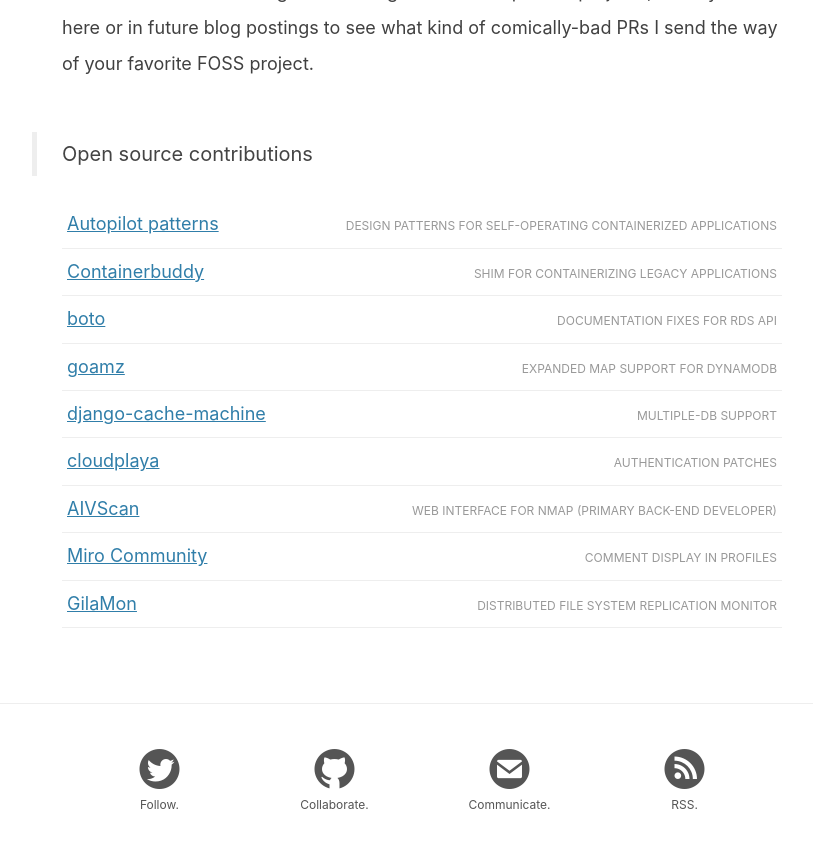
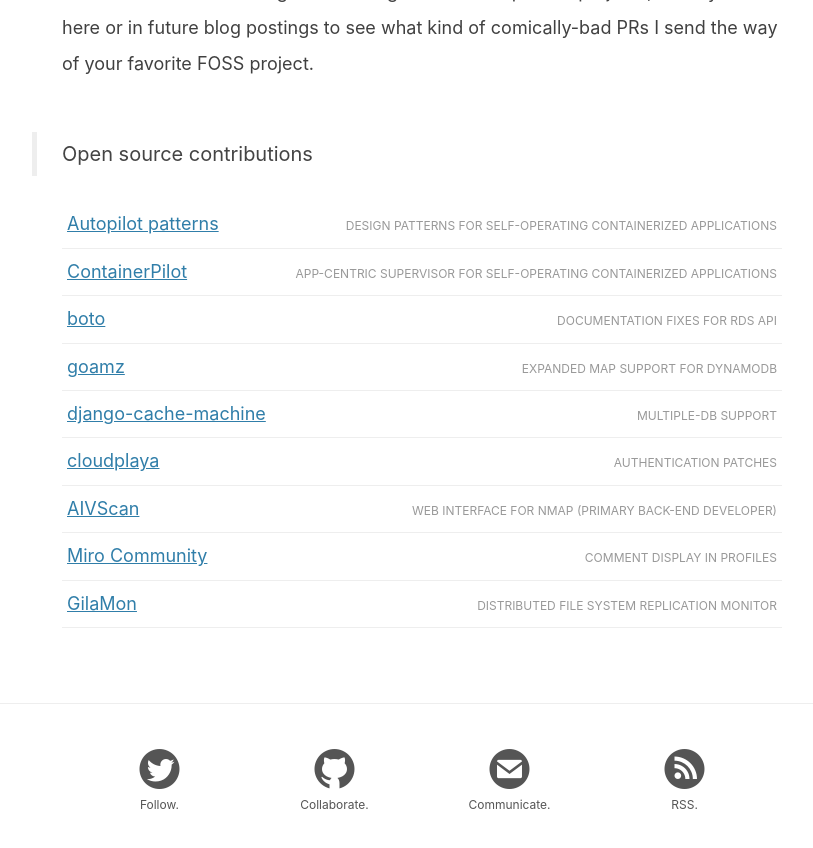
Before and after one commit to tgross/blog.0x74696d.com, a Jekyll site: the page built from community/index.md, in a window 1280 px wide and 900 px high, scrolled down 2035 px. Shown: the top 848 px of the window, without its empty margins (218-1031 px from the left). Built offline with Jekyll 4.4.1, drawn with Linux system fonts in a browser that asks for light colours.

Commit message:
Update contrib with ContainerPilot name

```diff
--- a/_data/contrib.yml
+++ b/_data/contrib.yml
@@ -2,9 +2,9 @@
   link: https://github.com/autopilotpattern
   what: design patterns for self-operating containerized applications
 
-- title: Containerbuddy
-  link: https://github.com/joyent/containerbuddy
-  what: shim for containerizing legacy applications
+- title: ContainerPilot
+  link: https://github.com/joyent/containerpilot
+  what: app-centric supervisor for self-operating containerized applications
 
 - title: boto
   link: https://github.com/boto/boto
```
